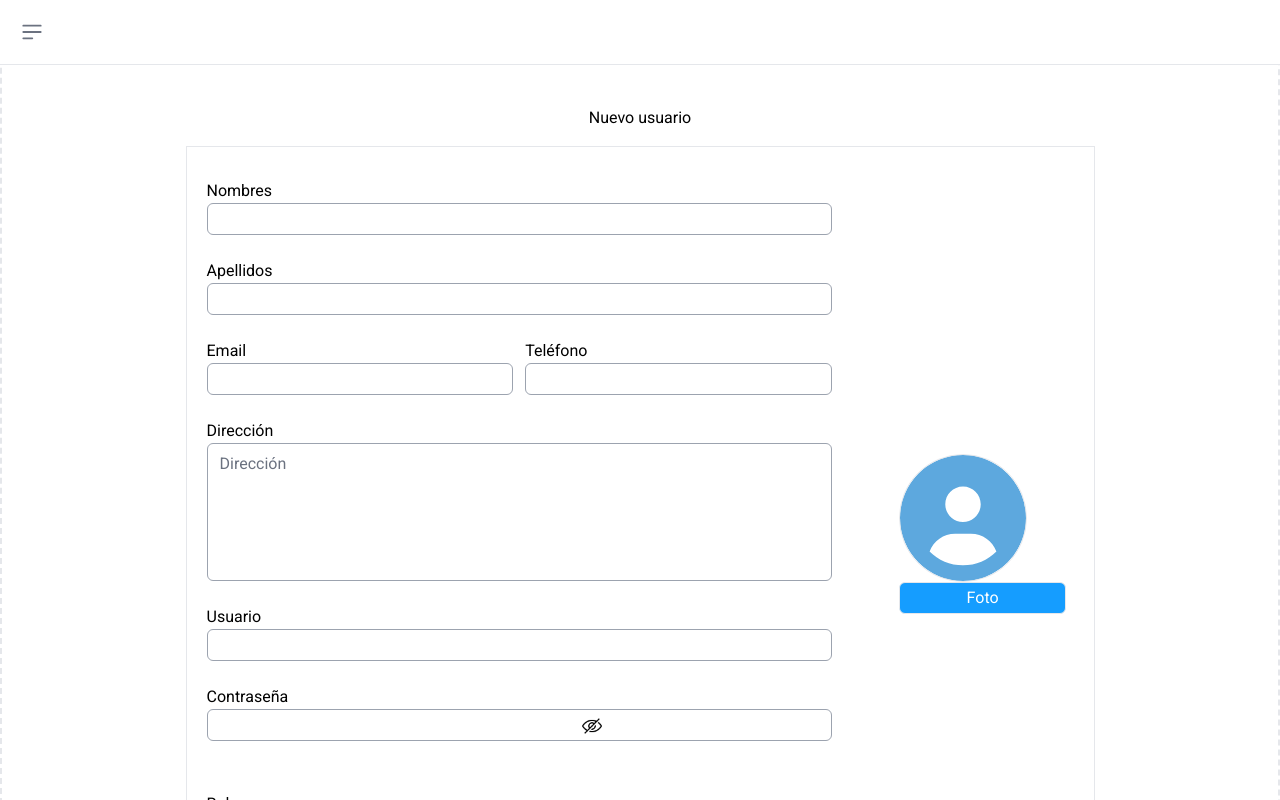
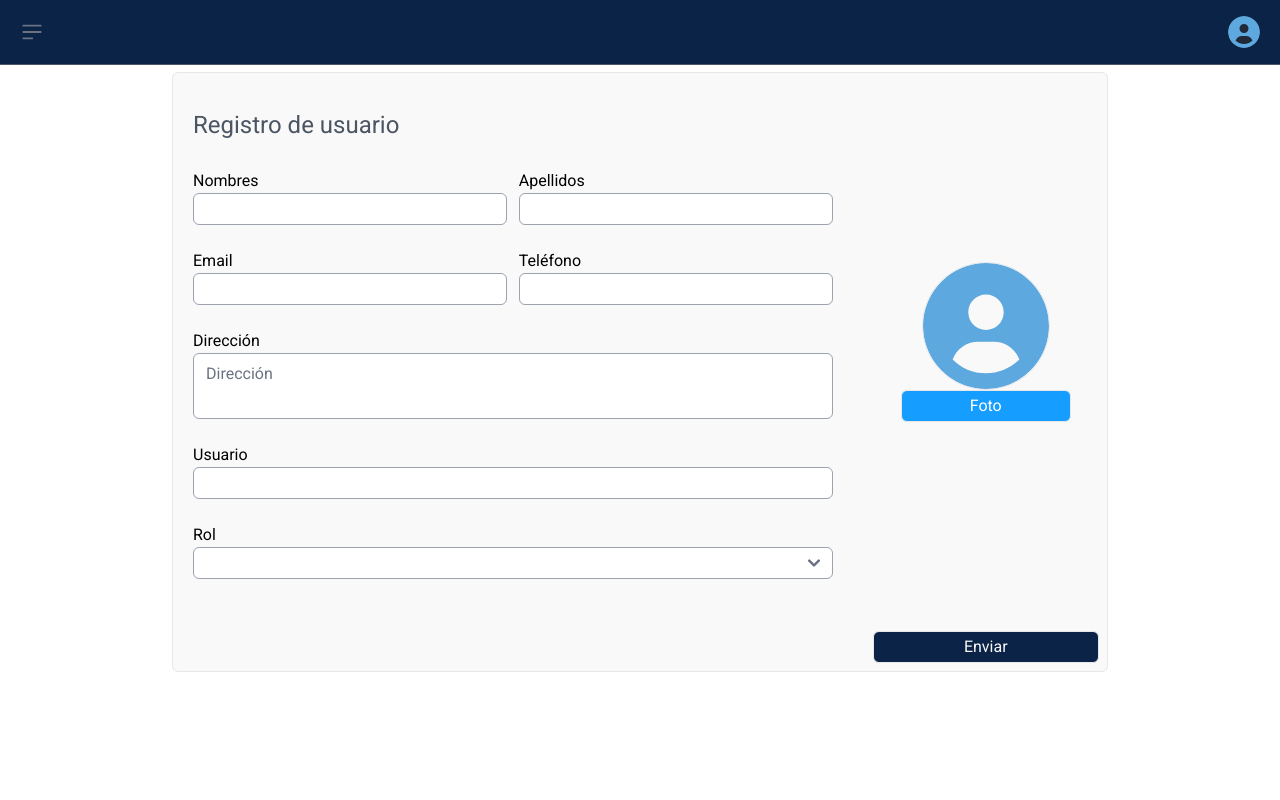
Before and after one commit to Arimon1123/academic_monitoring_front, an Angular app: page / in a window 1280 px wide. Shown: the top 800 px of the page. Built offline with nearby package versions, Linux system fonts and the light colour scheme.

Commit message:
added flowbite plugin

```diff
--- a/src/app/app.component.html
+++ b/src/app/app.component.html
@@ -1,33 +1,152 @@
-<nav class="fixed top-0 z-50 w-full bg-white border-b border-gray-200 dark:bg-gray-800 dark:border-gray-700">
+<nav
+  class="fixed top-0 z-50 w-full bg-primary border-b border-gray-600 dark:bg-gray-800 dark:border-gray-700"
+>
   <div class="px-3 py-3 lg:px-5 lg:pl-3">
     <div class="flex items-center justify-between">
       <div class="flex items-center justify-start rtl:justify-end">
-                <button data-drawer-target="logo-sidebar" data-drawer-toggle="logo-sidebar" aria-controls="logo-sidebar"
+        <button
+          data-drawer-target="logo-sidebar"
+          data-drawer-toggle="logo-sidebar"
+          aria-controls="logo-sidebar"
           type="button"
-                    class="inline-flex items-center p-2 text-sm text-gray-500 rounded-lg sm:hidden hover:bg-gray-100 focus:outline-none focus:ring-2 focus:ring-gray-200 dark:text-gray-400 dark:hover:bg-gray-700 dark:focus:ring-gray-600">
+          class="inline-flex items-center p-2 text-sm text-gray-500 rounded-lg hover:bg-gray-100 focus:outline-none focus:ring-2 focus:ring-gray-200 dark:text-gray-400 dark:hover:bg-gray-700 dark:focus:ring-gray-600"
+        >
           <span class="sr-only">Open sidebar</span>
-                    <svg class="w-6 h-6" aria-hidden="true" fill="currentColor" viewBox="0 0 20 20"
-                        xmlns="http://www.w3.org/2000/svg">
-                        <path clip-rule="evenodd" fill-rule="evenodd"
-                            d="M2 4.75A.75.75 0 012.75 4h14.5a.75.75 0 010 1.5H2.75A.75.75 0 012 4.75zm0 10.5a.75.75 0 01.75-.75h7.5a.75.75 0 010 1.5h-7.5a.75.75 0 01-.75-.75zM2 10a.75.75 0 01.75-.75h14.5a.75.75 0 010 1.5H2.75A.75.75 0 012 10z">
-                        </path>
+          <svg
+            class="w-6 h-6"
+            aria-hidden="true"
+            fill="currentColor"
+            viewBox="0 0 20 20"
+            xmlns="http://www.w3.org/2000/svg"
+          >
+            <path
+              clip-rule="evenodd"
+              fill-rule="evenodd"
+              d="M2 4.75A.75.75 0 012.75 4h14.5a.75.75 0 010 1.5H2.75A.75.75 0 012 4.75zm0 10.5a.75.75 0 01.75-.75h7.5a.75.75 0 010 1.5h-7.5a.75.75 0 01-.75-.75zM2 10a.75.75 0 01.75-.75h14.5a.75.75 0 010 1.5H2.75A.75.75 0 012 10z"
+            ></path>
           </svg>
         </button>
-
       </div>
-
+      <div class="flex items-center">
+        <div class="flex items-center ms-3">
+          <div>
+            <button
+              type="button"
+              class="flex text-sm bg-gray-800 rounded-full focus:ring-4 focus:ring-gray-300 dark:focus:ring-gray-600"
+              aria-expanded="false"
+              data-dropdown-toggle="dropdown-user"
+            >
+              <span class="sr-only">Open user menu</span>
+              <img
+                class="w-8 h-8 rounded-full"
+                src="../assets/user.svg"
+                alt="user photo"
+              />
+            </button>
+          </div>
+          <div
+            class="z-50 hidden my-4 text-base list-none bg-white divide-y divide-gray-100 rounded shadow dark:bg-gray-700 dark:divide-gray-600"
+            id="dropdown-user"
+          >
+            <div class="px-4 py-3" role="none">
+              <p class="text-sm text-gray-900 dark:text-white" role="none">
+                Neil Sims
+              </p>
+              <p
+                class="text-sm font-medium text-gray-900 truncate dark:text-gray-300"
+                role="none"
+              >
+                neil.simsflowbite.com
+              </p>
+            </div>
+            <ul class="py-1" role="none">
+              <li>
+                <a
+                  href="#"
+                  class="block px-4 py-2 text-sm text-gray-700 hover:bg-gray-100 dark:text-gray-300 dark:hover:bg-gray-600 dark:hover:text-white"
+                  role="menuitem"
+                  >Dashboard</a
+                >
+              </li>
+              <li>
+                <a
+                  href="#"
+                  class="block px-4 py-2 text-sm text-gray-700 hover:bg-gray-100 dark:text-gray-300 dark:hover:bg-gray-600 dark:hover:text-white"
+                  role="menuitem"
+                  >Settings</a
+                >
+              </li>
+              <li>
+                <a
+                  href="#"
+                  class="block px-4 py-2 text-sm text-gray-700 hover:bg-gray-100 dark:text-gray-300 dark:hover:bg-gray-600 dark:hover:text-white"
+                  role="menuitem"
+                  >Earnings</a
+                >
+              </li>
+              <li>
+                <a
+                  href="#"
+                  class="block px-4 py-2 text-sm text-gray-700 hover:bg-gray-100 dark:text-gray-300 dark:hover:bg-gray-600 dark:hover:text-white"
+                  role="menuitem"
+                  >Sign out</a
+                >
+              </li>
+            </ul>
+          </div>
+        </div>
+      </div>
     </div>
   </div>
 </nav>
 
-<aside id="logo-sidebar"
-    class="fixed top-0 left-0 z-40 w-64 h-screen pt-20 transition-transform -translate-x-full bg-white border-r border-gray-200 sm:translate-x-0 dark:bg-gray-800 dark:border-gray-700"
-    aria-label="Sidebar">
-    <div class="h-full px-3 pb-4 overflow-y-auto bg-white dark:bg-gray-800">
-
+<aside
+  id="logo-sidebar"
+  class="fixed top-0 left-0 z-40 w-64 h-screen pt-20 transition-transform -translate-x-full bg-primary dark:bg-gray-800 dark:border-gray-700"
+  aria-label="Sidebar"
+>
+  <div class="h-full px-3 pb-4 overflow-y-auto bg-primary dark:bg-gray-800">
+    <ul class="space-y-2 font-medium">
+      <li class="py-1">
+        <a
+          routerLink="/userList"
+          class="block p-2 border bg-primary text-gray-200 rounded-md dark:text-gray-300 hover:bg-selected dark:hover:bg-gray-700 text-center"
+          aria-current="page"
+          >Avisos</a
+        >
+      </li>
+      <li class="py-1">
+        <a
+          href="#"
+          class="block p-2 border bg-primary text-gray-200 rounded-md dark:text-gray-300 hover:bg-selected dark:hover:bg-gray-700 text-center"
+          >Licencias</a
+        >
+      </li>
+      <li class="py-1">
+        <a
+          href="#"
+          class="block p-2 border bg-primary text-gray-200 rounded-md dark:text-gray-300 hover:bg-selected dark:hover:bg-gray-700 text-center"
+          >Gestión de Cursos</a
+        >
+      </li>
+      <li class="py-1">
+        <a
+          href="#"
+          class="block p-2 border bg-primary text-gray-200 rounded-md dark:text-gray-300 hover:bg-selected dark:hover:bg-gray-700 text-center"
+          >Registros</a
+        >
+      </li>
+      <li class="py-1">
+        <a
+          href="#"
+          class="block p-2 border bg-primary text-gray-200 rounded-md dark:text-gray-300 hover:bg-selected dark:hover:bg-gray-700 text-center"
+          >Reportes</a
+        >
+      </li>
+    </ul>
   </div>
 </aside>
 
-<div class="p-4 border-2 border-gray-200 border-dashed rounded-lg dark:border-gray-700 mt-14">
+<div class="p-4 mt-14">
   <router-outlet></router-outlet>
 </div>
--- a/src/styles.css
+++ b/src/styles.css
@@ -10,3 +10,24 @@
         font-family: 'Roboto', sans-serif;
     }
 }
+
+/* Estilos para el scrollbar */
+::-webkit-scrollbar {
+    width: 6px; /* Ancho del scrollbar */
+  }
+
+  /* Track */
+  ::-webkit-scrollbar-track {
+    background: #f1f1f1; /* Color del fondo del scrollbar */
+  }
+
+  /* Thumb */
+  ::-webkit-scrollbar-thumb {
+    background: #888; /* Color de la barra del scrollbar */
+    border-radius: 4px; /* Borde redondeado */
+  }
+
+  /* Thumb al estar hover */
+  ::-webkit-scrollbar-thumb:hover {
+    background: #555; /* Cambia el color de la barra al hacer hover */
+  }
--- a/src/views/users/users.component.html
+++ b/src/views/users/users.component.html
@@ -1,21 +1,23 @@
-<main class="flex flex-col justify-center items-center w-full p-4 sm:ml-64">
-    <h1 class="my-4">Nuevo usuario</h1>
+<main class="flex flex-col justify-center items-center w-full ">
     <form [formGroup]="userForm" (ngSubmit)="onSubmit()"
-        class="grid grid-cols-2A gap-5 border w-3/4  min-w-fit center place-content-center  ">
+    class="grid sm:grid-cols-2A grid-cols-1 gap-5 w-full lg:w-3/4 place-content-center border rounded-md bg-bg-color pr-2 pb-2">
     <div class="flex flex-col  rounded-md w-full p-5  min-w-fit">
-            <div class="flex flex-col my-3">
+            <h1 class="my-4 text-2xl text-gray-600">Registro de usuario</h1>
+            <div class="flex flex-col justify-between lg:flex-row " >
+                <div class="flex flex-col my-3 mr-0 lg:mr-3  box-content w-full">
                     <label for="name">Nombres</label>
                     <input name="name" type="text"
                         class="h-8 border border-gray-400 rounded-md pl-3 outline-none focus:border-primary text-gray-400"
                         formControlName="name">
                 </div>
-            <div class="flex flex-col my-3">
+                <div class="flex flex-col my-3 mr-3 md:mr-0 box-content w-full">
                     <label for="lastname">Apellidos</label>
                     <input name="lastname" type="text" class="h-8 border border-gray-400 rounded-md pl-3 outline-none"
                         formControlName="lastname">
                 </div>
-            <div class="flex flex-row justify-between md:flex-col">
-                <div class="flex flex-col my-3 mr-3 md:mr-0 box-content w-full">
+            </div>
+            <div class="flex flex-col justify-between lg:flex-row">
+                <div class="flex flex-col my-3 mr-0 lg:mr-3 box-content w-full">
                     <label for="email">Email</label>
                     <input name="email" type="email" class="h-8 border border-gray-400 rounded-md pl-3 outline-none"
                         formControlName="email">
@@ -29,30 +31,13 @@
             <div class="flex flex-col my-3">
                 <label for="address">Dirección</label>
                 <textarea name="address" type="text" placeholder="Dirección"
-                    class="border border-gray-400 rounded-md pl-3 resize-none" rows="5"
+                    class="border border-gray-400 rounded-md pl-3 resize-none" rows="2"
                     formControlName="address"></textarea>
             </div>
             <div class="flex flex-col my-3">
                 <label for="username">Usuario</label>
                 <input name="username" type="text" class="h-8 border border-gray-400 rounded-md pl-3 outline-none "
                     formControlName="username">
-            </div>
-            <div class="flex flex-col my-3">
-
-                <div class="">
-                    <label for="password">Contraseña</label>
-                    <input name="password" [type]="showPassword ? 'text' : 'password'"
-                        class="h-8 border border-gray-400 rounded-md pl-3 outline-none w-full"
-                        formControlName="password">
-                    <button (click)="toggleShowPassword()" type="button"
-                        class="w-5 relative -top-[25px] left-[375px] md:left-[270px] ">
-                        @if(showPassword){
-                        <img src="../../assets/show.png">
-                        }@else{
-                        <img src="../../assets/hide.png">
-                        }
-                    </button>
-                </div>
             </div>
             <div class="flex flex-col my-3">
                 <label for="password_confirm">Rol</label>
@@ -65,9 +50,9 @@
             </div>
 
         </div>
-        <div class="flex justify-center items-center h-full w-full rounded-md">
-            <label class="flex flex-col w-3/4 text-center mt-10">
-                <img src={{userImage}} class="border rounded-full max-h-32 max-w-32 aspect-square">
+        <div class="flex flex-col justify-center items-center h-full w-full rounded-md">
+            <img src={{userImage}} class="border rounded-full max-h-32 max-w-[8rem] aspect-square">
+            <label class="flex flex-col w-3/4 text-center justmt-10">
                 <span
                     class="flex justify-center items-center text-white border rounded-md bg-active h-8 hover:bg-primary transition">
                     Foto </span>
@@ -75,6 +60,7 @@
 
             </label>
         </div>
-        <button class="h-8  border rounded-md bg-primary text-bg-color col-span-2 ">Enviar</button>
+        <div></div>
+        <button class="h-8  border rounded-md bg-primary text-bg-color col-span-1 ">Enviar</button>
     </form>
 </main>
```
Also changed, not shown: tailwind.config.js (+2 -14 lines). Lines whose indentation alone changed are shown as unchanged.
